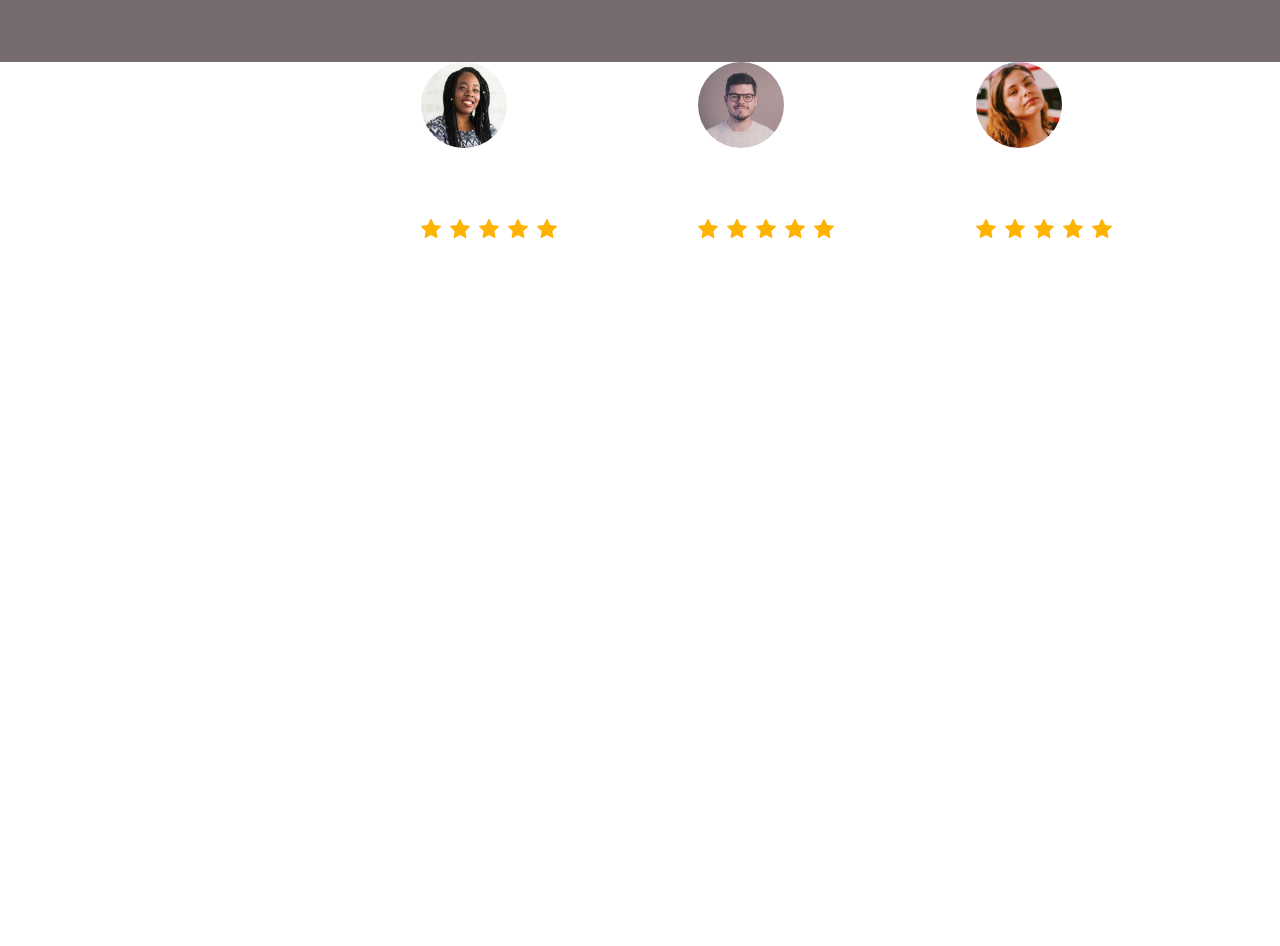
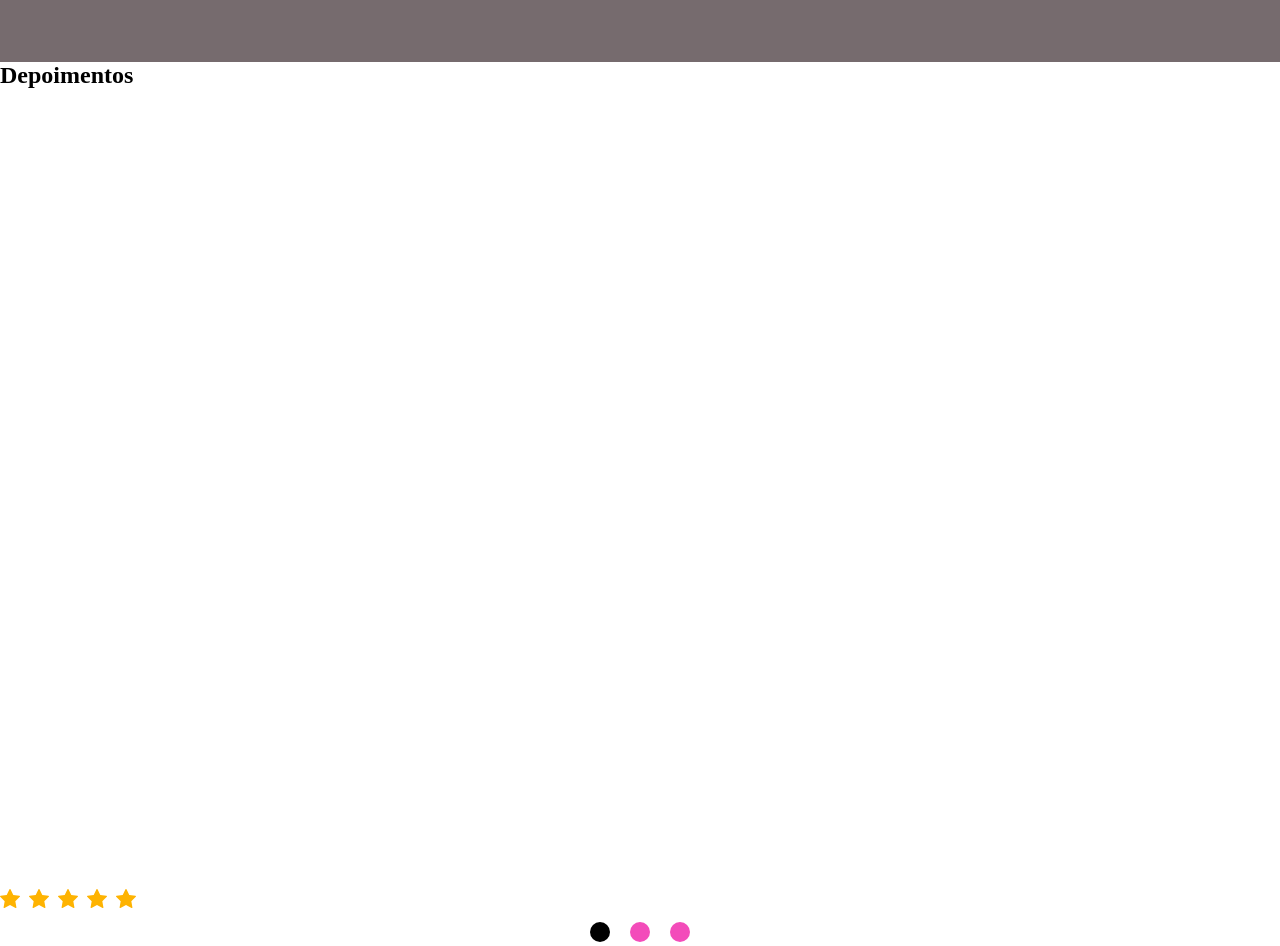
Before and after one commit to lunewaii/dankicode, a plain HTML site: page projeto_final/index.html in a window 1280 px wide. Shown: the part 2262-3208 px from the top of the page. Before the commit the page ends 2504 px from the top, so only its background shows below. Drawn offline with nearby package versions, Linux system fonts and the light colour scheme.

Commit message:
depoimentos: imgs e bullets, parte do js

```diff
--- a/projeto_final/index.html
+++ b/projeto_final/index.html
@@ -1,5 +1,6 @@
 <!DOCTYPE html>
 <html lang="en">
+
 <head>
     <meta charset="UTF-8">
     <meta http-equiv="X-UA-Compatible" content="IE=edge">
@@ -10,13 +11,14 @@
     <link href="https://fonts.googleapis.com/css2?family=EB+Garamond&display=swap" rel="stylesheet">
     <link href="style.css" rel="stylesheet" />
 </head>
+
 <body>
     <div id="cursor"></div>
     <section class="main">
         <div class="inner">
             <div class="menu">
                 <div class="logo-menu">
-                    <img src="images/becher.png"/>
+                    <img src="images/becher.png" />
                     <h1>quartz</h1>
                 </div>
                 <div class="items-menu">
@@ -32,18 +34,18 @@
                 <br>
                 <p>e veja resultados expressivos dia após dia</p>
                 <br>
-                <img src="images/note mockup.svg"/>
+                <img src="images/note mockup.svg" />
             </div>
         </div>
     </section>
 
     <section class="brands">
         <div class="inner">
-            <img src="images/LOGO1.png"/>
-            <img src="images/LOGO2.png"/>
-            <img src="images/LOGO3.png"/>
-            <img src="images/LOGO4.png"/>
-            <img src="images/LOGO5.png"/>
+            <img src="images/LOGO1.png" />
+            <img src="images/LOGO2.png" />
+            <img src="images/LOGO3.png" />
+            <img src="images/LOGO4.png" />
+            <img src="images/LOGO5.png" />
         </div>
     </section>
 
@@ -56,24 +58,27 @@
         <div class="diferenciais">
             <div class="box-diferenciais">
                 <div class="imgetxt">
-                    <img src="images/task.png"/>
+                    <img src="images/task.png" />
                     <h3>Planejamento impecável</h3>
                 </div>
-                <p>Conte com a Quartz como sua parceira no planejamento de seus projetos, conteúdos, campanhas, estratégias. Nossos profissionais altamente qualificados estão preparados para qualquer desafio.</p>
+                <p>Conte com a Quartz como sua parceira no planejamento de seus projetos, conteúdos, campanhas,
+                    estratégias. Nossos profissionais altamente qualificados estão preparados para qualquer desafio.</p>
             </div>
             <div class="box-diferenciais">
                 <div class="imgetxt">
-                    <img src="images/results.png"/>
+                    <img src="images/results.png" />
                     <h3>Pague pelos resultados</h3>
                 </div>
-                <p>Aqui você paga de acordo com o retorno que ganha em cada campanha. Não deixe a oportunidade de ter melhores resultados para amanhã. Entre em contato e vamos conversar sobre sua necessidade.</p>
+                <p>Aqui você paga de acordo com o retorno que ganha em cada campanha. Não deixe a oportunidade de ter
+                    melhores resultados para amanhã. Entre em contato e vamos conversar sobre sua necessidade.</p>
             </div>
             <div class="box-diferenciais">
                 <div class="imgetxt">
-                    <img src="images/question.png"/>
+                    <img src="images/question.png" />
                     <h3>Suporte e acompanhamento</h3>
                 </div>
-                <p>Mesmo após terminarmos nosso projeto ou estratégia, nós da Quartz acompanharemos os futuros desdobramentos e resultados oferecendo todo suporte possível para você e sua equipe.</p>
+                <p>Mesmo após terminarmos nosso projeto ou estratégia, nós da Quartz acompanharemos os futuros
+                    desdobramentos e resultados oferecendo todo suporte possível para você e sua equipe.</p>
             </div>
         </div>
     </section>
@@ -88,51 +93,85 @@
         <div class="left">
             <h1>Benefícios para você</h1>
             <div class="imgtxt2">
-                <img src="images/yellowcheck.png"/>
+                <img src="images/yellowcheck.png" />
                 <p>Garantia de resultados, pague de acordo com o desempenho do seu projeto ou campanha.</p>
             </div>
             <div class="imgtxt2">
-                <img src="images/yellowcheck.png"/>
+                <img src="images/yellowcheck.png" />
                 <p>Equipe qualificada. Nossos profissionais possuem vasta experiência nacional e no exterior.</p>
             </div>
             <div class="imgtxt2">
-                <img src="images/yellowcheck.png"/>
-                <p>Acreditamos que trabalhos criativos são os que mais se destacam em meio a multidão. Saia do básico.</p>
+                <img src="images/yellowcheck.png" />
+                <p>Acreditamos que trabalhos criativos são os que mais se destacam em meio a multidão. Saia do básico.
+                </p>
             </div>
             <div class="btn">
                 <a class="contact-btn" href="/contato">ENTRAR EM CONTATO</a>
             </div>
         </div>
         <div class="right">
-            <img src="images/note.png"/>
+            <img src="images/note.png" />
         </div>
     </section>
 
     <section class="depoiments">
-        <div class="inner">
+        <div class="th1">
             <h1>Depoimentos</h1>
+        </div>
         <div class="boxes">
-            <img src="images/DEPOIMENTO1.png"/>
+            <div class="box" style="opacity: 1">
+                <img src="images/DEPOIMENTO1.png" />
                 <h2>Miriam Souza</h2>
                 <h3>Uber</h3>
                 <p>foi bom hein</p>
-            <img src="images/5stars.svg"/>
             </div>
-           <div class="boxes">
-            <img src="images/DEPOIMENTO2.png"/>
+            <div class="box">
+                <img src="images/DEPOIMENTO2.png" />
                 <h2>Lucas Mendes</h2>
                 <h3>Uber</h3>
                 <p>foi bom hein</p>
-            <img src="images/5stars.svg"/>
             </div>
-           <div class="boxes">
-            <img src="images/DEPOIMENTO3.png"/>
+            <div class="box">
+                <img src="images/DEPOIMENTO3.png" />
                 <h2>Zaya Menphis</h2>
                 <h3>Uber</h3>
                 <p>foi bom hein</p>
-            <img src="images/5stars.svg"/>
             </div>
         </div>
+        <div class="stars">
+            <img src="images/5stars.svg" />
+        </div>
+        <div class="bullets">
+            <div class="bullet-single active-bullet"></div>
+            <div class="bullet-single"></div>
+            <div class="bullet-single"></div>
+        </div>
     </section>
+
+
+    <script>
+        var images = document.querySelectorAll('.box img');
+        var lastIndex = 0;
+
+        images.forEach((item, index) => {
+            console.log(document.querySelectorAll('.bullet-single')[index]);
+            document.querySelectorAll('.bullet-single')[index].addEventListener('click', () => {
+                let lastImage = document.querySelectorAll('.box img')[lastIndex];
+                let actualImage = document.querySelectorAll('.box img')[index];
+                //agora, resetar as bullets e setar a nova
+
+                document.querySelectorAll('.bullet-single')[lastIndex]
+                .classList.remove('active-bullet');
+
+                document.querySelectorAll('.bullet-single')[index]
+                .classList.add('active-bullet');
+
+                lastImage.style.opacity = 0;
+                actualImage.style.opacity = 1;
+                lastIndex = index;
+            });
+        });
+    </script>
 </body>
+
 </html>
--- a/projeto_final/style.css
+++ b/projeto_final/style.css
@@ -1,11 +1,11 @@
-*{
+* {
     padding: 0;
     margin: 0;
     box-sizing: border-box;
     color: white;
 }
 
-.inner{
+.inner {
     display: flex;
     margin: o auto;
     width: 100%;
@@ -14,7 +14,7 @@
     justify-content: space-evenly;
 }
 
-section.main{
+section.main {
     background-image: url('images/bg-grey.jpg');
     background-position: center;
     background-size: cover;
@@ -22,7 +22,7 @@ section.main{
     padding: 20px 0 80px 0;
 }
 
-.menu{
+.menu {
     display: flex;
     width: 100%;
     align-items: center;
@@ -30,109 +30,109 @@ section.main{
     /* background: green; */
 }
 
-.logo-menu{
+.logo-menu {
     display: flex;
     align-items: center;
     width: 50%;
 }
 
-.logo-menu img{
+.logo-menu img {
     width: 50px;
     user-select: none;
 }
 
-.logo-menu h1{
+.logo-menu h1 {
     cursor: default;
     user-select: none;
     font-family: 'EB Garamond', serif;
     font-size: 30px;
 }
 
-.items-menu{
+.items-menu {
     /* background: red; */
     width: 50%;
     text-align: right;
 }
 
-.items-menu a{
+.items-menu a {
     font-size: 18px;
     text-decoration: none;
     display: inline-block;
     margin: 0 2%;
 }
 
-.items-menu a:hover{
+.items-menu a:hover {
     border-bottom: 2px solid #FFD046;
 }
 
-.items-menu a.contact-btn{
+.items-menu a.contact-btn {
     background-color: #72D6CA;
     padding: 10px 10px;
     border-radius: 10px;
     color: #766B6E;
 }
 
-.items-menu a.contact-btn:hover{
+.items-menu a.contact-btn:hover {
     border: 0;
 }
 
-.mockup{
+.mockup {
     display: block;
     width: 100%;
     text-align: center;
     padding-top: 2%;
 }
 
-.mockup h1{
+.mockup h1 {
     font-size: 40px;
 }
 
-.mockup p{
+.mockup p {
     font-size: 20px;
 }
 
-.mockup img{
+.mockup img {
     max-width: 50%;
 }
 
-section.brands{
+section.brands {
     padding: 10px 0;
     /* background-color: red; */
 }
 
-section.brands img{
+section.brands img {
     width: 15%;
 }
 
-section.porques{
+section.porques {
     padding: 40px 0;
     background-color: #766B6E;
 }
 
-section.porques img{
+section.porques img {
     max-width: 45px;
     max-height: 45px;
     width: auto;
     height: auto;
 }
 
-section.porques > .inner > h2{
+section.porques>.inner>h2 {
     font-size: 50px;
     text-align: center;
     margin-bottom: 2%;
 }
 
-section.porques > .inner > p{
+section.porques>.inner>p {
     width: 100%;
     font-size: 20px;
     text-align: center;
 }
 
-.diferenciais{
+.diferenciais {
     display: flex;
 }
 
-.box-diferenciais{
+.box-diferenciais {
     border-radius: 10px;
     background-color: #FFD046;
     box-shadow: 0px 20px 40px #2426721C;
@@ -142,25 +142,25 @@ section.porques > .inner > p{
     padding: 2%;
 }
 
-.imgetxt{
+.imgetxt {
     display: flex;
     align-items: center;
     margin-left: 2%;
 }
 
-.box-diferenciais h3{
+.box-diferenciais h3 {
     margin-left: 4%;
     color: black;
     font-size: 25px;
 }
 
-.box-diferenciais p{
+.box-diferenciais p {
     margin-top: 5%;
     color: #766B6E;
     font-size: 18px;
 }
 
-section.start{
+section.start {
     background-image: url('images/bg-grey.jpg');
     background-position: center;
     padding: 20px 10px;
@@ -168,18 +168,18 @@ section.start{
     text-align: center;
 }
 
-section.start h2{
+section.start h2 {
     margin: 2%;
     font-size: 50px;
 }
 
-section.start h4{
+section.start h4 {
     margin: 2%;
     font-size: 20px;
     margin-bottom: 4%;
 }
 
-section.start a{
+section.start a {
     background-color: #72D6CA;
     padding: 10px 10px;
     border-radius: 10px;
@@ -187,7 +187,7 @@ section.start a{
     text-decoration: none;
 }
 
-section.benefits{
+section.benefits {
     display: flex;
     width: 100%;
     padding: 40px 0;
@@ -195,18 +195,18 @@ section.benefits{
     align-items: center;
 }
 
-.left{
+.left {
     width: 50%;
     padding: 2%;
 }
 
-.left h1{
+.left h1 {
     font-size: 50px;
     margin-bottom: 5%;
     margin-left: 20%;
 }
 
-.left a{
+.left a {
     background-color: #72D6CA;
     padding: 18px;
     border-radius: 10px;
@@ -214,24 +214,24 @@ section.benefits{
     text-decoration: none;
 }
 
-.btn{
+.btn {
     padding: 2%;
     display: flex;
     justify-content: center;
 }
 
-.imgtxt2{
+.imgtxt2 {
     display: flex;
     padding: 2%;
     align-items: center;
 }
 
-.imgtxt2 p{
+.imgtxt2 p {
     font-size: 20px;
     padding: 1%;
 }
 
-.imgtxt2 img{
+.imgtxt2 img {
     max-width: 30px;
     max-height: 30px;
     width: auto;
@@ -239,60 +239,115 @@ section.benefits{
     margin-left: 10%;
 }
 
-.right{
+.right {
     width: 50%;
 }
 
-.right img{
+.right img {
     max-width: 80%;
     max-height: 80%;
     width: auto;
     height: auto;
 }
 
+section.depoiments {
+    /* background-color: red; */
+    display: flexbox;
+}
+
+.th1 h1{
+    width: 100%;
+    /* background-color: blue; */
+    color: #000;
+}
+
+.boxes{
+    display: flex;
+    justify-content: center;
+    align-items: center;
+    width: 100vw;
+    height: 100vh;
+    flex-direction: column;
+}
+
+.box{
+    position: relative;
+    margin: 0 auto;
+    height: 500px;
+    width: 500px;
+}
+
+.box img{
+    position: absolute;
+    left: 0;
+    top: 0;
+    width: 100%;
+    height: 100%;
+    opacity: 0;
+    transition: 1s;
+}
+
+.bullets{
+    text-align: center;
+    margin-top: 10px;
+}
+
+.bullet-single{
+    margin: 0 8px;
+    cursor: pointer;
+    display: inline-block;
+    width: 20px;
+    height: 20px;
+    border-radius: 10px;
+    background-color: #f34cba;
+}
+
+.active-bullet{
+    background-color: #000;
+}
 
 
 @media screen and (max-width: 800px) {
-    .diferenciais{
+    .diferenciais {
         flex-wrap: wrap;
         display: flex;
         justify-content: center;
     }
 
-    .box-diferenciais{
+    .box-diferenciais {
         width: 80%;
         margin-right: 0;
         height: 20%;
     }
 
-    section.brands{
+    section.brands {
         padding: 2%;
         text-align: center;
     }
 
-    section.brands img{
+    section.brands img {
         width: 30%;
     }
 
-    .mockup img{
+    .mockup img {
         max-width: 80%;
     }
 
-    .items-menu a.contact-btn{
+    .items-menu a.contact-btn {
         margin-top: 5%;
     }
 
-    section.benefits{
+    section.benefits {
         display: grid;
         /* text-align: center; */
     }
 
-    .left{
+    .left {
         width: 100%;
         /* background-color: red; */
     }
 
-    .right{
+    .right {
         width: 100%;
         /* background-color: blue; */
         text-align: center;
```
Lines whose indentation alone changed are shown as unchanged.
